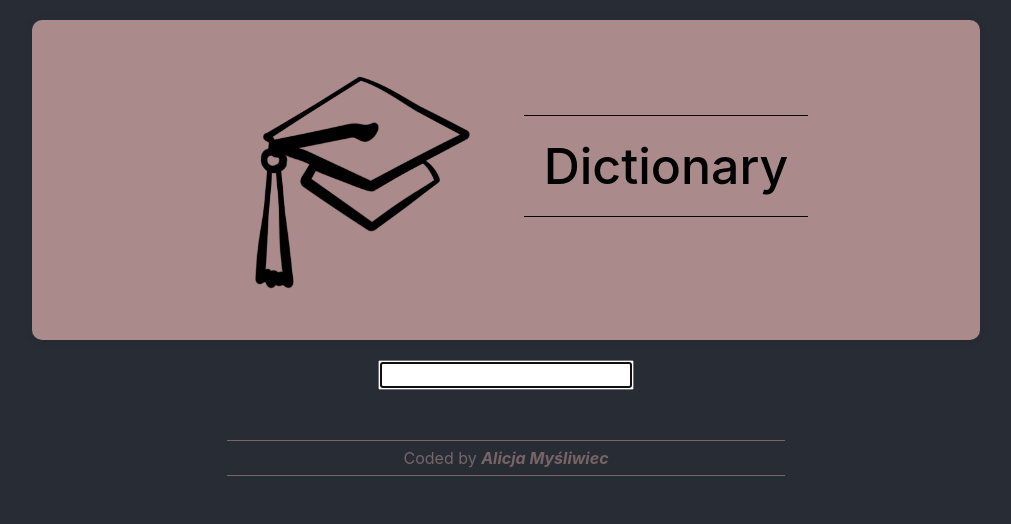
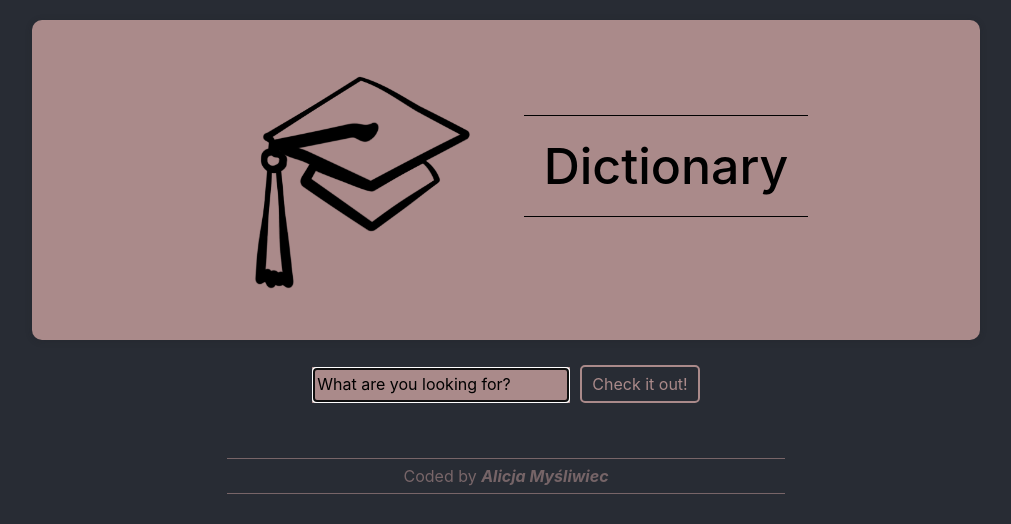
Before and after one commit to alicjamysliwiec/dictionary, a React (Create React App) app: page / in a window 1280 px wide. Shown: the top 524 px of the page, without its empty margins (134-1145 px from the left). Built offline with nearby package versions, Linux system fonts and the light colour scheme.

Commit message:
Add search button

```diff
--- a/src/Dictionary.css
+++ b/src/Dictionary.css
@@ -1,4 +1,39 @@
-.error{
-    margin-top: 20px;
-    color: #AA8A8A;
+input {
+  padding: 5px;
+  margin: 5px;
 }
+
+.input-search {
+  background-color: #282c34;
+  border: none;
+  border-bottom: 2px solid #aa8a8a;
+  transition: 150ms all ease;
+}
+
+.input-search:focus::placeholder{
+    color: black;
+}
+
+.input-search:focus {
+    background-color: #aa8a8a;
+}
+
+.input-submit {
+  border-radius: 5px;
+  padding: 5px 10px;
+  border: 2px solid #aa8a8a;
+  color: #aa8a8a;
+  background-color: #282c34;
+  transition: 200ms all ease;
+}
+
+.input-submit:hover {
+  background-color: #aa8a8a;
+  color: black;
+  border-radius: 10px;
+}
+
+.error {
+  margin-top: 20px;
+  color: #aa8a8a;
+}
--- a/src/Dictionary.js
+++ b/src/Dictionary.js
@@ -3,7 +3,7 @@ import "./Dictionary.css";
 import Results from "./Results.js";
 import axios from "axios";
 
-export default function Dictionary () {
+export default function Dictionary() {
   const [searchWord, setSearchWord] = useState("");
   const [results, setResults] = useState({});
   const [dataReady, setDataReady] = useState(false);
@@ -38,13 +38,16 @@ export default function Dictionary () {
     <div className="dictionary">
       <form onSubmit={onSubmit}>
         <input
+        className="input-search"
           type="search"
           autoFocus={true}
           value={searchWord}
+          placeholder="What are you looking for?"
           onChange={(event) => {
             setSearchWord(event.target.value);
           }}
         />
+        <input className="input-submit" type="submit" value="Check it out!" />
       </form>
       {error && (
         <div className="error">
```
